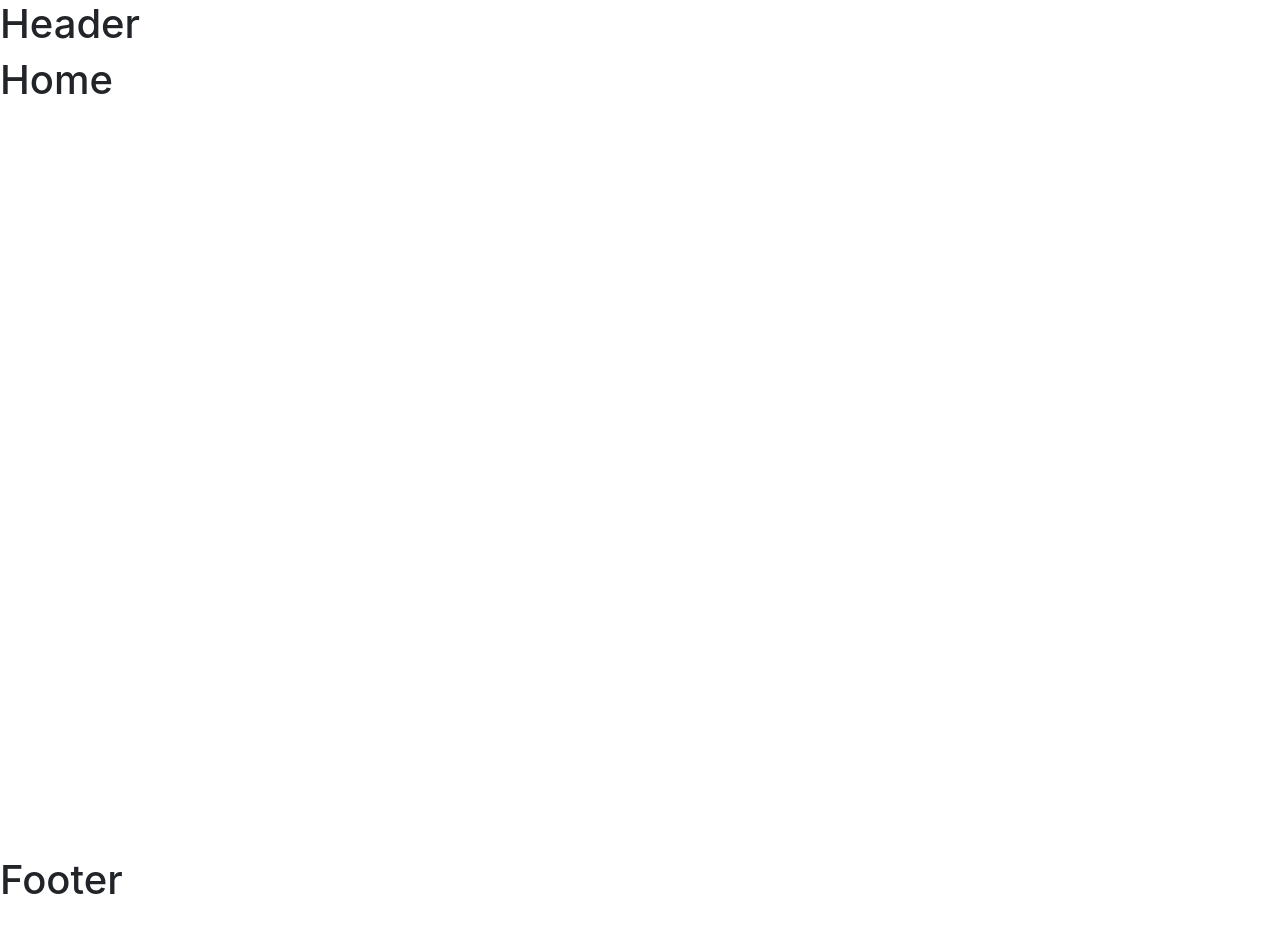
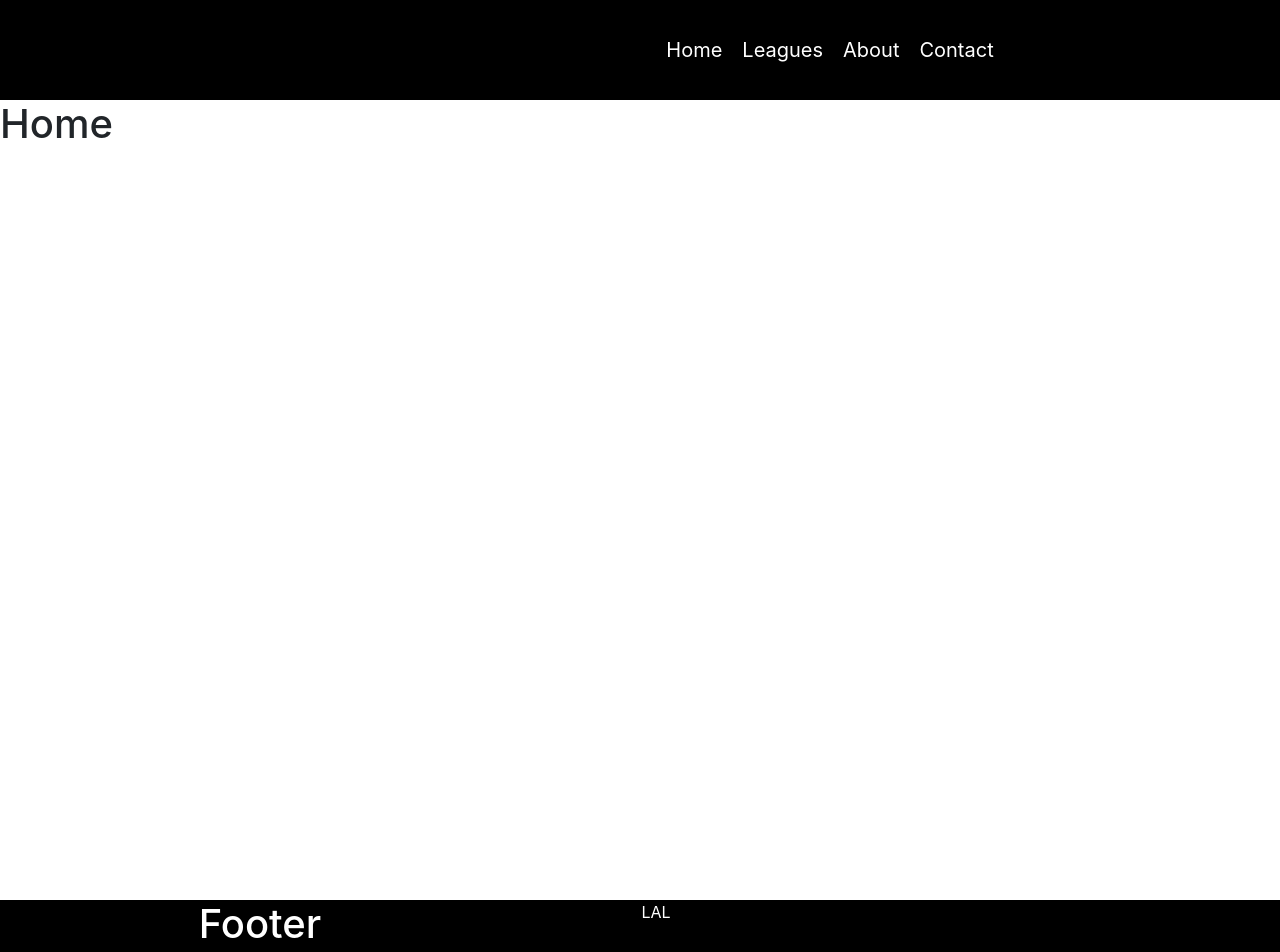
Before and after one commit to dionk6/TMSWebAPI, a React (Create React App) app in the folder tms-web-front/: page / in a window 1280 px wide. Shown: the top 952 px of the page. Before the commit the page ends 912 px from the top, so only its background shows below. Built offline with nearby package versions, Linux system fonts and the light colour scheme.

Commit message:
creating header and footer

```diff
--- a/tms-web-front/src/User/Components/Footer/Footer.css
+++ b/tms-web-front/src/User/Components/Footer/Footer.css
@@ -0,0 +1,9 @@
+.footer {
+  background-color: black;
+  color: #ffffff;
+  text-align: center;
+  width: 100%;
+  height: 100px;
+}
+.footer ul {
+}
--- a/tms-web-front/src/User/Components/Footer/Footer.js
+++ b/tms-web-front/src/User/Components/Footer/Footer.js
@@ -1,9 +1,26 @@
+import './Footer.css';
 
 const Footer = (props) =>{
 
     return(
         <footer className="footer">
-            <h1>Footer</h1>
+            <div className="container">
+                <div className="row">
+                    <div className="footerLogo col-md-4">
+                        <h1>Footer</h1>
+                    </div>
+                    <div className="footerLinks col-md-4">
+                        <ul>
+                            <l1>L</l1>
+                            <l1>A</l1>
+                            <l1>L</l1>
+                        </ul>
+                    </div>
+                    <div className=" col-md-4">
+
+                    </div>
+                </div>
+            </div>
         </footer>
     );
 
--- a/tms-web-front/src/User/Components/Header/Header.css
+++ b/tms-web-front/src/User/Components/Header/Header.css
@@ -0,0 +1,24 @@
+.header {
+  display: flex;
+  justify-content: space-between;
+  align-items: center;
+  width: 100%;
+  height: 100px;
+  background-color: black;
+  color: #ffffff;
+}
+.header ul {
+  list-style: none;
+  margin: 0px;
+  padding: 0px;
+  text-align: center;
+}
+.header ul li {
+  display: inline-block;
+  padding: 10px;
+  font-size: 20px;
+}
+.header ul li:hover {
+  color: red;
+  text-decoration: underline;
+}
--- a/tms-web-front/src/User/Components/Header/Header.js
+++ b/tms-web-front/src/User/Components/Header/Header.js
@@ -1,12 +1,35 @@
+import './Header.css';
 
 const Header = (props) =>{
 
     return(
         <header className="header">
-            <h1>Header</h1>
+            <div className="container">
+                <div className="row">
+                    <div className="logoHeader col-md-4">
+                        <img src="" />
+                    </div>
+                    <nav className="headersLinks col-md-8">
+                        <ul>
+                            <li className="navItem">
+                                <a>Home</a>
+                            </li>
+                            <li className="navItem">
+                                <a>Leagues</a>
+                            </li>
+                            <li className="navItem">
+                                <a>About</a>
+                            </li>
+                            <li className="navItem">
+                                <a>Contact</a>
+                            </li>
+                        </ul>
+                    </nav>
+                </div>
+            </div>
         </header>
     );
 
 }
 
-export default Header
+export default Header;
```
